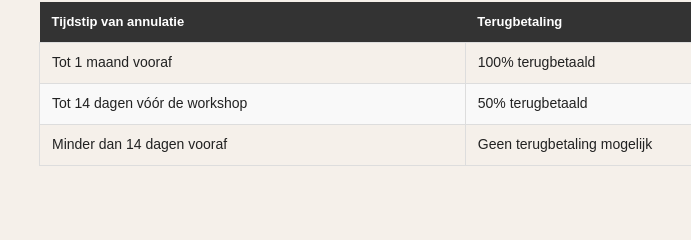
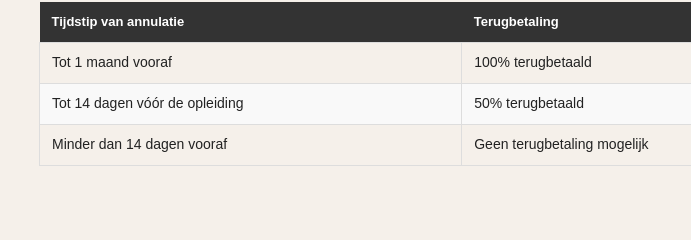
Before and after one commit to heartassistedtherapy/heartassisted-therapy, an Eleventy site: page index.njk in a window 1280 px wide. Shown: the part 6809-7049 px from the top of the page, 195-886 px from the left. Built offline with nearby package versions, Linux system fonts and the light colour scheme; Eleventy itself is replaced by a stand-in of ours; files that its build step writes are made by us from their sources.

Commit message:
Replaced workshop with 'opleiding'

```diff
--- a/index.njk
+++ b/index.njk
@@ -196,7 +196,7 @@
                     <td>100% terugbetaald</td>
                 </tr>
                 <tr>
-                    <td>Tot 14 dagen vóór de workshop</td>
+                    <td>Tot 14 dagen vóór de opleiding</td>
                     <td>50% terugbetaald</td>
                 </tr>
                 <tr>
```
